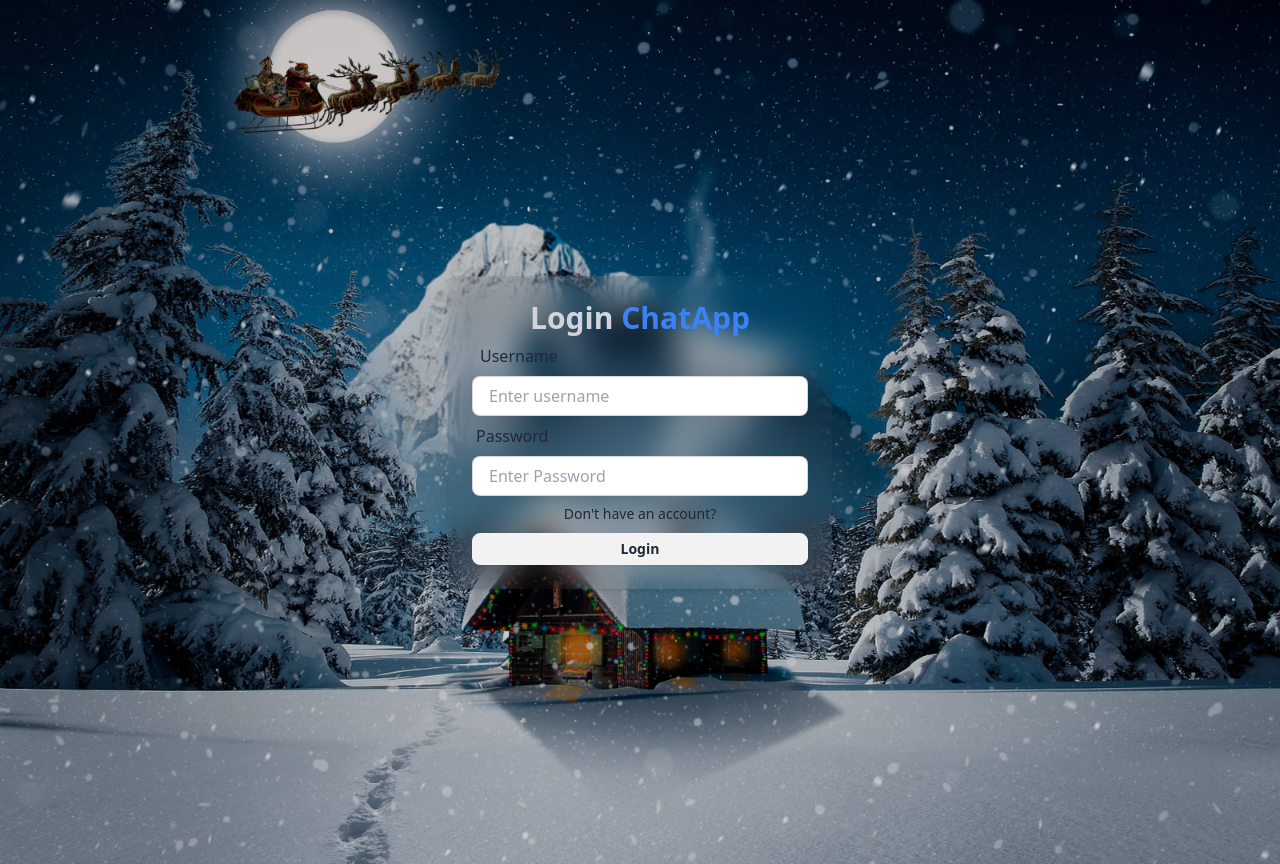
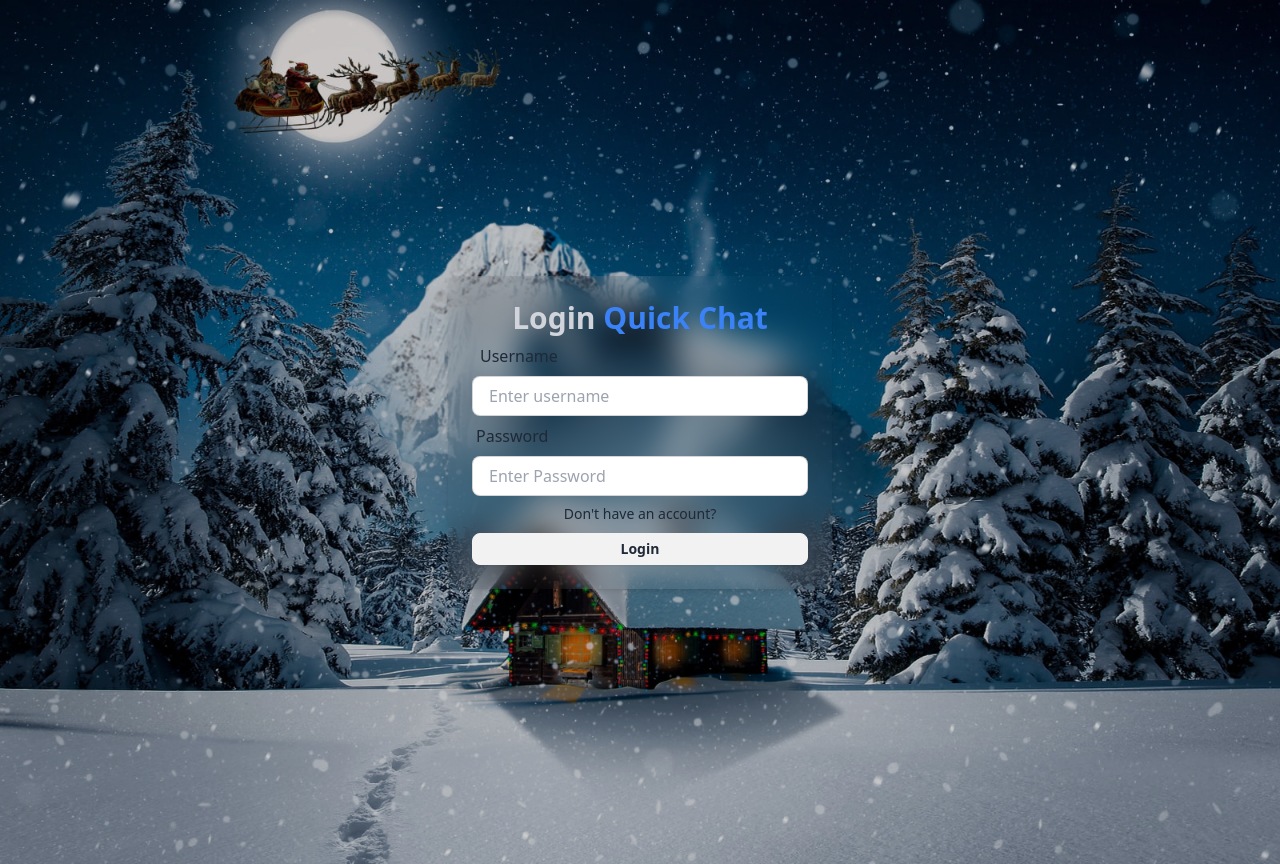
Before and after one commit to Untold-Ashu/Chat-APP, a React (Vite) app in the folder frontend/: page /login in a window 1280 px wide. Built offline with nearby package versions, Linux system fonts and the light colour scheme.

Commit message:
Update Login.jsx
changed the name to chat-app to Quick chat

```diff
--- a/frontend/src/pages/Login/Login.jsx
+++ b/frontend/src/pages/Login/Login.jsx
@@ -18,7 +18,7 @@ const Login = () => {
 			<div className='w-full p-6 rounded-lg shadow-md bg-gray-400 bg-clip-padding backdrop-filter backdrop-blur-lg bg-opacity-0'>
 				<h1 className='text-3xl font-semibold text-center text-gray-300'>
 					Login
-					<span className='text-blue-500'> ChatApp</span>
+					<span className='text-blue-500'> Quick Chat</span>
 				</h1>
 
 				<form onSubmit={handleSubmit}>
```
